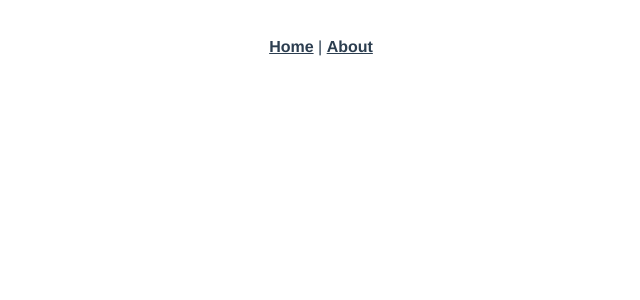
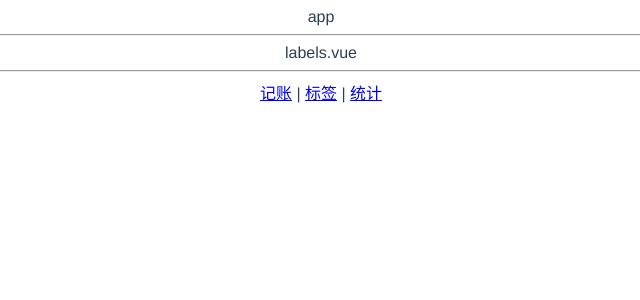
Before and after one commit to Newdownplayer/wa-money, a Vue app: page /#/labels in a window 1280 px wide. Shown: the top 300 px of the page, without its empty margins (319-959 px from the left). Built offline with nearby package versions, Linux system fonts and the light colour scheme.

Commit message:
创建三个页面

```diff
--- a/src/App.vue
+++ b/src/App.vue
@@ -1,11 +1,17 @@
 <template>
   <div id="app">
-    <nav>
-      <router-link to="/">Home</router-link> |
-      <router-link to="/about">About</router-link>
-    </nav>
+    app
+    <hr>
     <router-view/>
-  </div>
+    <hr>
+      <div class="router">
+        <router-link to="/money">记账</router-link>
+        |
+        <router-link to="/labels">标签</router-link>
+        |
+        <router-link to="/statistics">统计</router-link>
+      </div>
+    </div>
 </template>
 
 <style lang="scss">
--- a/src/router/index.ts
+++ b/src/router/index.ts
@@ -1,27 +1,33 @@
-import Vue from 'vue'
-import VueRouter, { RouteConfig } from 'vue-router'
-import HomeView from '../views/HomeView.vue'
+import Vue from 'vue';
+import VueRouter, { RouteConfig } from 'vue-router';
+import Money from '@/views/Money.vue';
+import Labels from '@/views/Labels.vue';
+import Statistics from '@/views/Statistics.vue';
 
-Vue.use(VueRouter)
+Vue.use(VueRouter);
 
 const routes: Array<RouteConfig> = [
   {
-    path: '/',
-    name: 'home',
-    component: HomeView
+    path:'/',
+    redirect:'/money'
   },
   {
-    path: '/about',
-    name: 'about',
-    // route level code-splitting
-    // this generates a separate chunk (about.[hash].js) for this route
-    // which is lazy-loaded when the route is visited.
-    component: () => import(/* webpackChunkName: "about" */ '../views/AboutView.vue')
-  }
-]
+    path:'/money',
+    component:Money
+  },
+  {
+    path:'/labels',
+    component:  Labels
+  },
+  {
+    path:'/statistics',
+    component:  Statistics
+  },
+
+];
 
 const router = new VueRouter({
   routes
-})
+});
 
-export default router
+export default router;
--- /dev/null
+++ b/src/views/Labels.vue
@@ -0,0 +1,13 @@
+<template>
+  <div>labels.vue</div>
+</template>
+
+<script>
+export default {
+    name:'labels'
+}
+</script>
+
+<style>
+
+</style>
--- /dev/null
+++ b/src/views/Money.vue
@@ -0,0 +1,13 @@
+<template>
+    <div>money.vue</div>
+</template>
+
+<script>
+export default {
+    name:'money'
+}
+</script>
+
+<style>
+
+</style>
--- /dev/null
+++ b/src/views/Statistics.vue
@@ -0,0 +1,13 @@
+<template>
+  <div>statistics.vue</div>
+</template>
+
+<script>
+export default {
+    name:'statistics'
+}
+</script>
+
+<style>
+
+</style>
```
Also changed, not shown: src/main.ts (line endings or trailing spaces).
